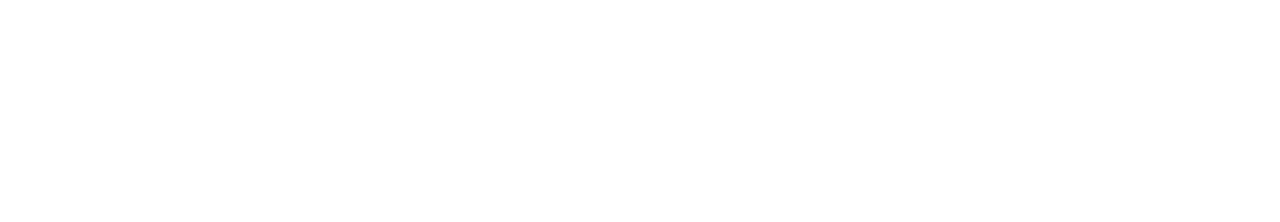
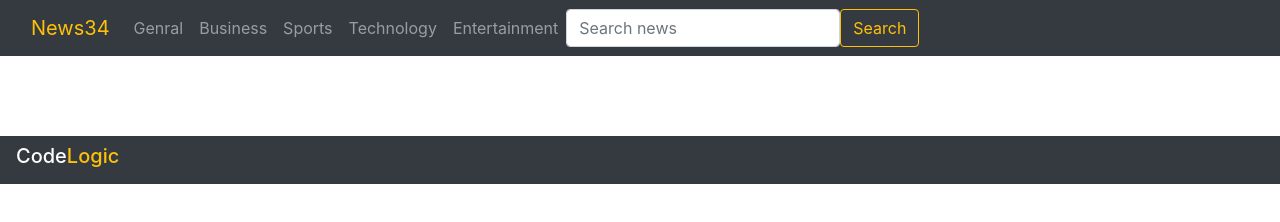
Before and after one commit to likemike12345/News-Catcher, a plain HTML site: page index.html in a window 1280 px wide. Drawn offline with nearby package versions, Linux system fonts and the light colour scheme.

Commit message:
Update index.html

```diff
--- a/index.html
+++ b/index.html
@@ -11,7 +11,67 @@
   <title>News Catcher</title>
 </head>
 
-<body>
+<body class="m-0 p-0">
+
+
+    <div class="container-fluid m-0 p-0">
+
+        <!-- navbar -->
+        <div>
+            <nav class="navbar navbar-expand-lg navbar-dark bg-dark">
+                <div class="container-fluid">
+                    <a class="navbar-brand text-warning" href="#">News34</a>
+                    <button class="navbar-toggler" type="button" data-bs-toggle="collapse"
+                        data-bs-target="#navbarSupportedContent" aria-controls="navbarSupportedContent"
+                        aria-expanded="false" aria-label="Toggle navigation">
+                        <span class="navbar-toggler-icon"></span>
+                    </button>
+                    <div class="collapse navbar-collapse" id="navbarSupportedContent">
+                        <ul class="navbar-nav me-auto mb-2 mb-lg-0">
+                            <li class="nav-item">
+                                <a class="nav-link" aria-current="page" href="#genral" id="genral">Genral</a>
+                            </li>
+                            <li class="nav-item">
+                                <a class="nav-link" aria-current="page" href="#business" id="business" >Business</a>
+                            </li>
+                            <li class="nav-item">
+                                <a class="nav-link" href="#sports" id="sport">Sports</a>
+                            </li>
+                            <li class="nav-item">
+                                <a class="nav-link" aria-current="page" href="#tehnology" id="technology">Technology</a>
+                            </li>
+                            <li class="nav-item">
+                                <a class="nav-link" href="#entertainment" id="entertainment">Entertainment</a>
+                            </li>
+                        </ul>
+                        <form class="d-flex">
+                            <input class="form-control me-2" type="text" id="newsQuery" placeholder="Search news">
+                            <button class="btn btn-outline-warning" type="button" id="searchBtn">Search</button>
+                        </form>
+                    </div>
+                </div>
+            </nav>
+        </div>
+
+        <!-- News  -->
+        <div>
+            <div class="row m-3" id="newsType"></div>
+            <div class="row me-2 ms-2" id="newsdetails"></div>
+        </div>
+
+        <!-- footer -->
+        <div class="mt-5">
+            <div>
+                <nav class="navbar navbar-expand-lg navbar-dark bg-dark mt-4">
+                  <div class="container-fluid m-0 p-0">
+                    <h5 class="text-white me-auto ms-auto">Code<span class="text-warning">Logic</span></h5>
+                  </div>
+                </nav>
+              </div>
+        </div>
+
+    </div>
+
 
 
 
```
